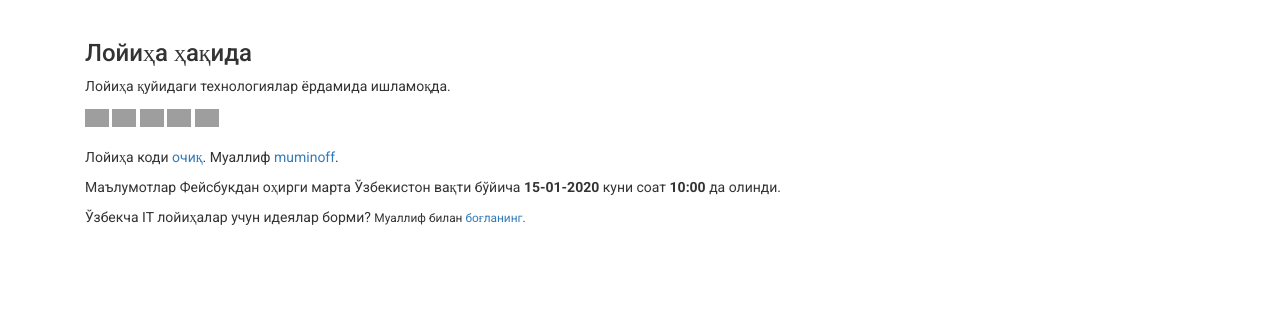
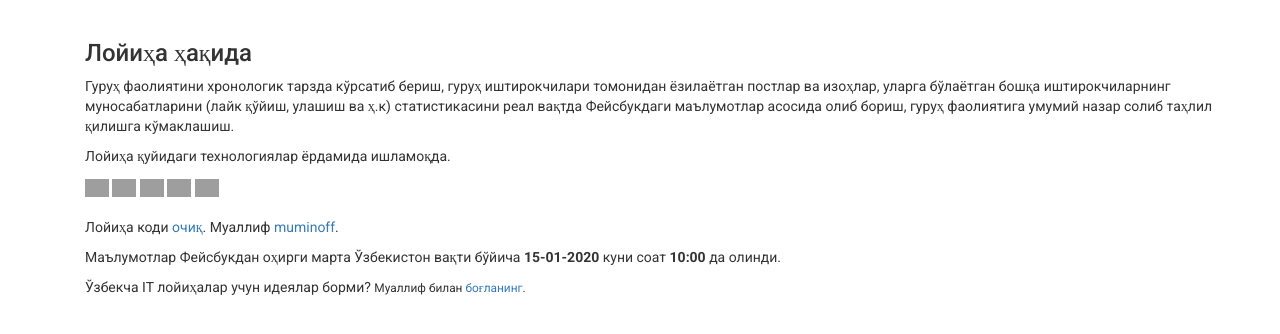
Before and after one commit to muminoff/maslahat, a Django app: template core/templates/about.html in a window 1280 px wide. Shown: the part 52-386 px from the top of the page. Run offline with Django 3.2, Linux system fonts and the light colour scheme; the template is opened without the code that fills it: most values are stand-ins (such as "Sample title", 1, 10 or a date in 2020); parts of the project's set-up code (start-up, migrations or seed data) failed here and were passed over; some libraries are stand-ins or nearby versions; grey boxes are pictures that could not be loaded.

Commit message:
Project goal

```diff
--- a/core/templates/about.html
+++ b/core/templates/about.html
@@ -8,6 +8,7 @@
 {% block content %}
 <div class="container">
     <h3>Лойиҳа ҳақида</h3>
+    <p>Гуруҳ фаолиятини хронологик тарзда кўрсатиб бериш, гуруҳ иштирокчилари томонидан ёзилаётган постлар ва изоҳлар, уларга бўлаётган бошқа иштирокчиларнинг муносабатларини (лайк қўйиш, улашиш ва ҳ.к) статистикасини реал вақтда Фейсбукдаги маълумотлар асосида олиб бориш, гуруҳ фаолиятига умумий назар солиб таҳлил қилишга кўмаклашиш.</p>
     <p>Лойиҳа қуйидаги технологиялар ёрдамида ишламоқда.</p>
     <img src="https://maxcdn.icons8.com/Color/PNG/24/Operating_Systems/linux-24.png" title="Linux" width="24">
     <img src="https://maxcdn.icons8.com/Color/PNG/24/Operating_Systems/ubuntu-24.png" title="Ubuntu" width="24">
```
